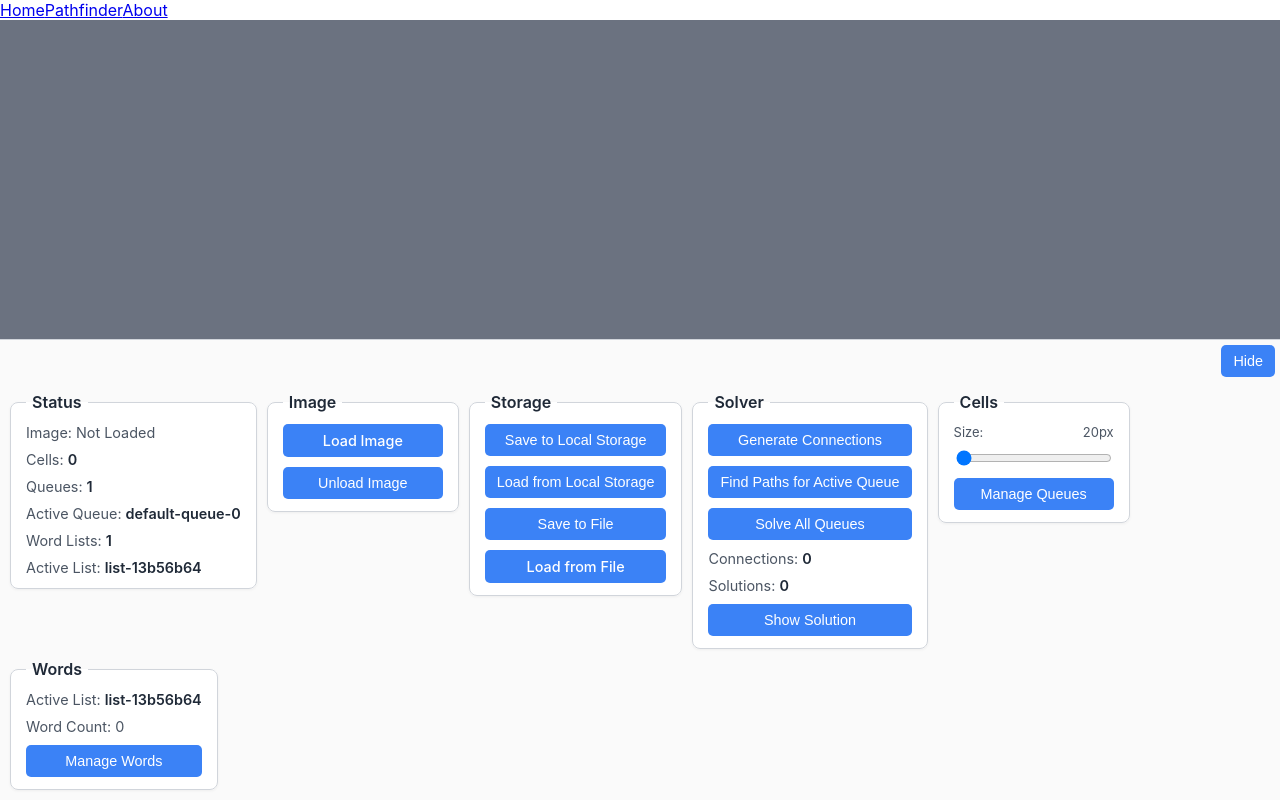
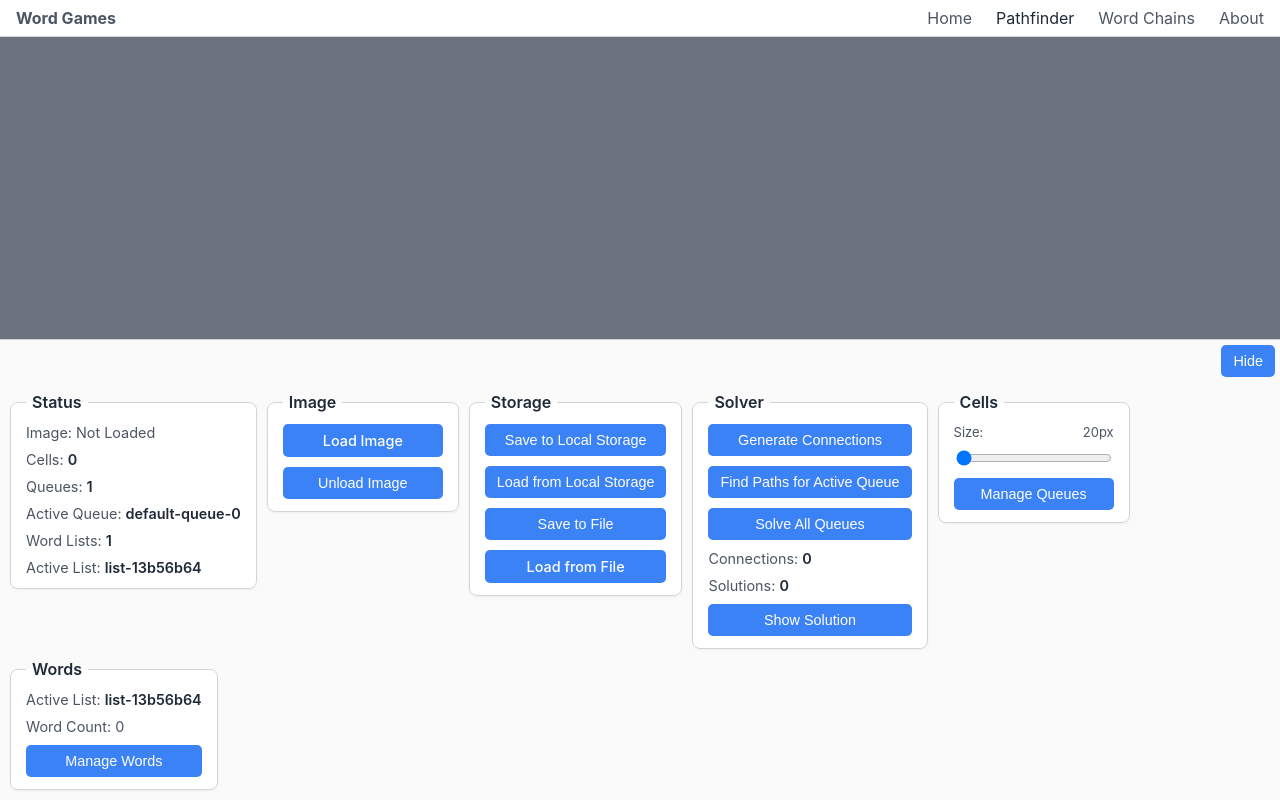
Before and after one commit to alcobased/puzzle-collection, a React (Vite) app: page /pathfinder in a window 1280 px wide. Built offline with nearby package versions, Linux system fonts and the light colour scheme.

Commit message:
feat: Enhance NavigationBar with improved styling and structure

```diff
--- /dev/null
+++ b/src/components/common/NavigationBar.css
@@ -0,0 +1,36 @@
+/* --- Navigation Bar --- */
+.navigation-bar {
+    display: flex;
+    justify-content: space-between;
+    align-items: center;
+    background-color: var(--background-content);
+    padding: 0.5rem 1rem;
+    border-bottom: 1px solid var(--border-color);
+}
+
+.navigation-bar .logo {
+    font-weight: bold;
+    color: var(--text-color-primary);
+}
+
+.navigation-bar ul {
+    display: flex;
+    list-style: none;
+    margin: 0;
+    padding: 0;
+}
+
+.navigation-bar li {
+    margin-left: 1.5rem;
+}
+
+.navigation-bar a {
+    text-decoration: none;
+    color: var(--text-color-secondary);
+    transition: color 0.3s ease;
+}
+
+.navigation-bar a:hover,
+.navigation-bar a.active {
+    color: var(--text-color-primary);
+}
--- a/src/components/common/NavigationBar.jsx
+++ b/src/components/common/NavigationBar.jsx
@@ -1,12 +1,27 @@
-import { Link } from "react-router-dom";
+import { NavLink } from "react-router-dom";
+import './NavigationBar.css';
 
 const NavigationBar = () => {
   return (
-    <div className="navigation">
-      <Link to="/">Home</Link>
-      <Link to="/pathfinder">Pathfinder</Link>
-      <Link to="/about">About</Link>
-    </div>
+    <nav className="navigation-bar">
+      <div className="logo">
+        <NavLink to="/">Word Games</NavLink>
+      </div>
+      <ul>
+        <li>
+          <NavLink to="/" className={({ isActive }) => (isActive ? 'active' : '')}>Home</NavLink>
+        </li>
+        <li>
+          <NavLink to="/pathfinder" className={({ isActive }) => (isActive ? 'active' : '')}>Pathfinder</NavLink>
+        </li>
+        <li>
+          <NavLink to="/word-chains" className={({ isActive }) => (isActive ? 'active' : '')}>Word Chains</NavLink>
+        </li>
+        <li>
+          <NavLink to="/about" className={({ isActive }) => (isActive ? 'active' : '')}>About</NavLink>
+        </li>
+      </ul>
+    </nav>
   );
 };
 
```
